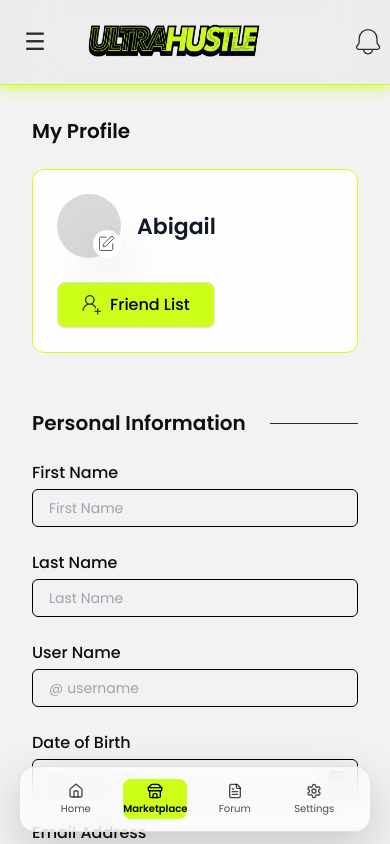
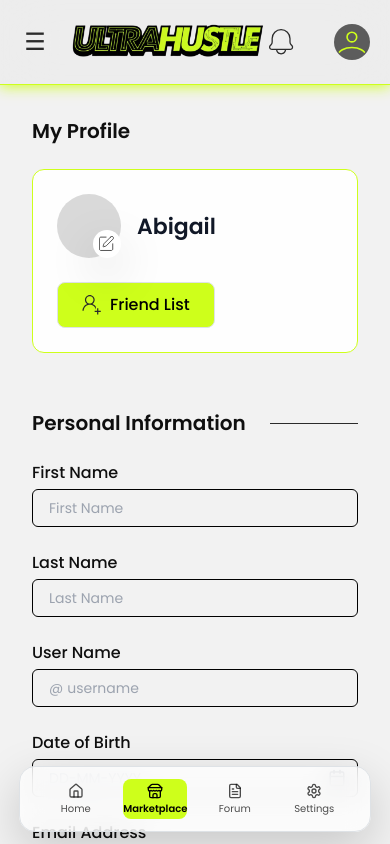
Before and after one commit to milanKUN/ultrahustle_new, a React (Vite) app: page /setting in a window 390 px wide. Built offline with nearby package versions, Linux system fonts and the light colour scheme.

Commit message:
update from collaborator

```diff
--- a/src/components/layout/NavbarLight.css
+++ b/src/components/layout/NavbarLight.css
@@ -98,7 +98,19 @@
 }
 
 .nav-item:hover .nav-pill:not(.active) {
-  background: rgba(206, 255, 27, 0.3);
+  background: #CEFF1B;
+}
+
+/* ✅ Active nav item — neon text + pill (light & dark) */
+.nav-item .nav-pill.active+.nav-text,
+.nav-item:has(.nav-pill.active) .nav-text {
+  color: #CEFF1B !important;
+  font-weight: 600;
+}
+
+.nav-pill.active {
+  background: #CEFF1B;
+  box-shadow: 0 4px 14px rgba(206, 255, 27, 0.6), 0 0 20px rgba(206, 255, 27, 0.3);
 }
 
 
@@ -120,6 +132,7 @@
   display: flex;
   align-items: center;
   width: 398px;
+  min-width: 0;
 }
 
 .inreview-header .search-input {
@@ -136,7 +149,7 @@
 .inreview-header .search-input::placeholder {
   text-align: left;
   color: #606060;
-  font-family: Inter;
+  font-family: 'Roboto', sans-serif !important;
   font-size: 14.117px;
   font-style: normal;
   font-weight: 400;
@@ -634,7 +647,7 @@
   font-size: 24px;
   height: 60px !important;
   background: transparent;
-  color: rgba(43, 43, 43, 0.50);
+  color: rgba(43, 43, 43, 0.50) !important; ;
   text-decoration: none;
   border-top: 1px solid #CEFF1B;
   transition: all 0.2s;
@@ -815,6 +828,40 @@
   cursor: pointer;
 }
 
+/* ========== NARROW DESKTOP FIX: Nest Hub / iPad Pro (950px - 1200px) ========== */
+@media (min-width: 951px) and (max-width: 1200px) {
+  .inreview-header {
+    padding: 12px 20px;
+    gap: 10px;
+  }
+
+  .header-left {
+    gap: 12px;
+    flex-shrink: 0;
+  }
+
+  .nav-menu {
+    gap: 16px;
+  }
+
+  .search-wrapper {
+    flex: 1;
+    min-width: 0;
+  }
+
+  .header-search {
+    width: 100%;
+    max-width: 260px;
+    min-width: 0;
+  }
+
+  .header-right {
+    gap: 12px;
+    flex-shrink: 0;
+  }
+}
+
+
 /* ========== MOBILE HEADER ORDER FIX ========== */
 @media (max-width: 950px) {
   .nav-menu {
@@ -892,32 +939,85 @@
     gap: 15px;
   }
 
-  /* Responsive visibility for smaller screens */
-  @media (max-width: 600px) {
+  /* ===== ≤500px: Pure mobile — hamburger + icons only ===== */
+  /* =========================
+   ≤500px FINAL CENTER FIX
+========================= */
+  @media (max-width: 500px) {
 
-    .messages-wrapper,
-    .user-avatar-wrapper {
-      display: none;
+
+  .notifications-dropdown::before {
+display: none !important;
+  }
+    .inreview-header {
+      position: fixed;
+      height: 68px;
+      padding: 10px 14px;
+      display: flex;
+      align-items: center;
+      justify-content: space-between;
     }
 
+    .header-left {
+      position: static !important;
+      display: flex;
+      align-items: center;
+      gap: 10px;
+      flex: 0 0 auto;
+    }
+
+    /* TRUE CENTER LOGO — SMALLER */
     .logo {
-      display: none;
-      /* Hide logo on very small screens to fit search */
+      position: fixed !important;
+      left: 50%;
+      top: 20px;
+      transform: translateX(-50%);
+      height: 20px;
+      /* 👈 changed from 26px */
+      width: auto;
+      z-index: 1001;
+      pointer-events: none;
     }
+
+    .search-wrapper {
+      display: none !important;
+    }
+
+    .header-right {
+      flex: 0 0 auto;
+      display: flex;
+      align-items: center;
+      gap: 10px;
+    }
+
+    .notifications-wrapper,
+    .user-avatar-wrapper {
+      display: flex !important;
+    }
+
+    .messages-wrapper {
+      display: none !important;
+    }
+
+    .blur-overlay {
+      top: 68px !important;
+    }
+
+    .notifications-dropdown,
+    .search-dropdown {
+      top: 68px !important;
+    }
+
   }
 
-  @media (max-width: 450px) {
-    .search-wrapper {
-      display: none;
-    }
 
-    .logo {
-      display: block;
-      height: 24px;
-    }
+}
+@media (min-width: 501px) and (max-width: 950px) {
+  .notifications-dropdown::before {
+    display: block !important;
   }
+
 }
-
 /* ========== MOBILE DROPDOWN FIX ========== */
 @media (max-width: 950px) {
 
@@ -1224,11 +1324,18 @@ USER DROPDOWN – DARK MODE FIX
   transition: all 0.25s ease;
 }
 
-/* HOVER = neon preview */
+/* HOVER = neon glow */
 .inreview-header.dark .view-all-link:hover,
-.inreview-header.dark .search-view-all:hover,
 .inreview-header.dark .notifications-view-all:hover {
   color: #ffffff;
+}
+
+/* ✅ Search View All — neon hover in dark mode */
+.inreview-header.dark .search-view-all:hover {
+  color: #CEFF1B !important;
+  /* text-shadow: 0 0 10px rgba(206, 255, 27, 0.8), 0 0 20px rgba(206, 255, 27, 0.4); */
+  background: transparent !important;
+  transition: all 0.25s ease;
 }
 
 /* ACTIVE (CLICKED) = neon locked */
--- a/src/components/layout/UserNavbar.jsx
+++ b/src/components/layout/UserNavbar.jsx
@@ -11,7 +11,7 @@ const NavbarLight = ({ onDropdownChange, theme = "light", toggleSidebar }) => {
   const [isNotificationsOpen, setIsNotificationsOpen] = useState(false);
   const [isSearchOpen, setIsSearchOpen] = useState(false);
 
-  const [activeSearchTab, setActiveSearchTab] = useState("Service");
+  const [activeSearchTab, setActiveSearchTab] = useState("");
   const [activeViewAll, setActiveViewAll] = useState(null);
 
   // ✅ (optional) input value
@@ -378,8 +378,8 @@ const NavbarLight = ({ onDropdownChange, theme = "light", toggleSidebar }) => {
           <div className="header-search">
             <input
               type="text"
-              className="search-input"
-              placeholder={`Search in ${activeSearchTab}`}
+              className="search-input font-roboto "
+              placeholder={`Search ${activeSearchTab}`}
               value={searchQuery}
               onChange={(e) => setSearchQuery(e.target.value)}
               onFocus={toggleSearch}
```
